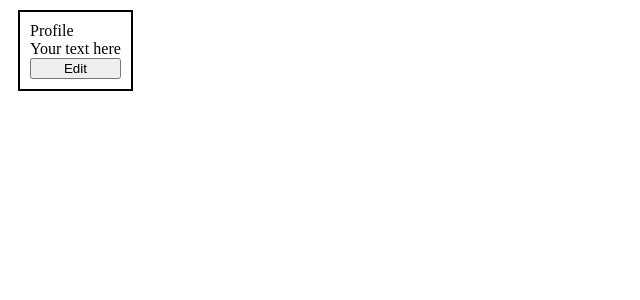
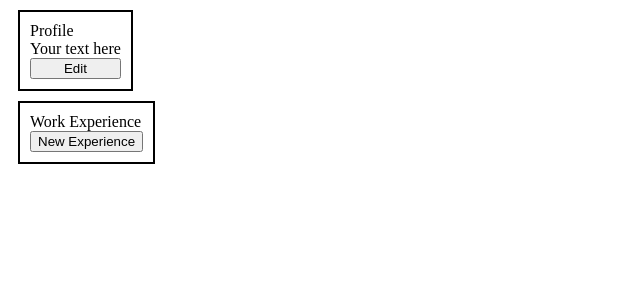
Before and after one commit to feindreh/cv-project, a React (Create React App) app: page / in a window 1280 px wide. Shown: the top 300 px of the page, without its empty margins (0-640 px from the left). Built offline with nearby package versions, Linux system fonts and the light colour scheme.

Commit message:
add Experience component layout

```diff
--- a/src/App.js
+++ b/src/App.js
@@ -1,5 +1,6 @@
 import React,{ Component } from "react";
 import Profile from "./components/Profile/profile"
+import Experience from "./components/experience/experience";
 
 class App extends Component{
   constructor(){
@@ -9,7 +10,10 @@ class App extends Component{
 
   render(){
     return(
+    <div>
       <Profile/>
+      <Experience/>
+    </div>
     )
   }
 
--- /dev/null
+++ b/src/components/experience/experience.js
@@ -0,0 +1,46 @@
+import React,{ Component } from "react";
+import SingleXp from "./singleXp";
+import "./experience.css"
+
+
+
+
+
+class Experience extends Component{
+  constructor(){
+    super();
+    this.state = {
+        xp:[]
+    }
+    this.newXp = this.newXp.bind(this)
+    this.XpFactory = this.XpFactory.bind(this)
+  }
+
+  id=0
+
+  XpFactory = (start,end,name,company,text,) => {
+    this.id++
+    return {start,end,name,company,text,id:this.id}
+  }
+  newXp(){
+    this.setState({
+      xp: [...this.state.xp,this.XpFactory()]
+    })
+  }
+
+  render(){
+        return(
+            <div id="experience">
+                <div>Work Experience</div>
+                <button type="button" onClick={this.newXp}>New Experience</button>
+                {this.state.xp.map((xp)=>{
+                  return <SingleXp exp={xp} key={xp.id}/>
+                })}
+            </div>
+        )
+  }
+
+
+}
+
+export default Experience;
--- /dev/null
+++ b/src/components/experience/singleXp.js
@@ -0,0 +1,30 @@
+import React,{ Component } from "react";
+
+class SingleXp extends Component{
+    constructor(props){
+      super(props);
+    }
+
+
+
+
+
+    render(){
+
+      const { start,end,name,company,text } = this.props;
+
+
+          return(
+              <div className="xp">
+               <div>Start {start} - End {end}</div>
+               <div>{name}</div>
+               <div>Company:{company}</div>
+               <div>{text}</div>
+              </div>
+          )
+    }
+
+
+  }
+
+  export default SingleXp;
```
